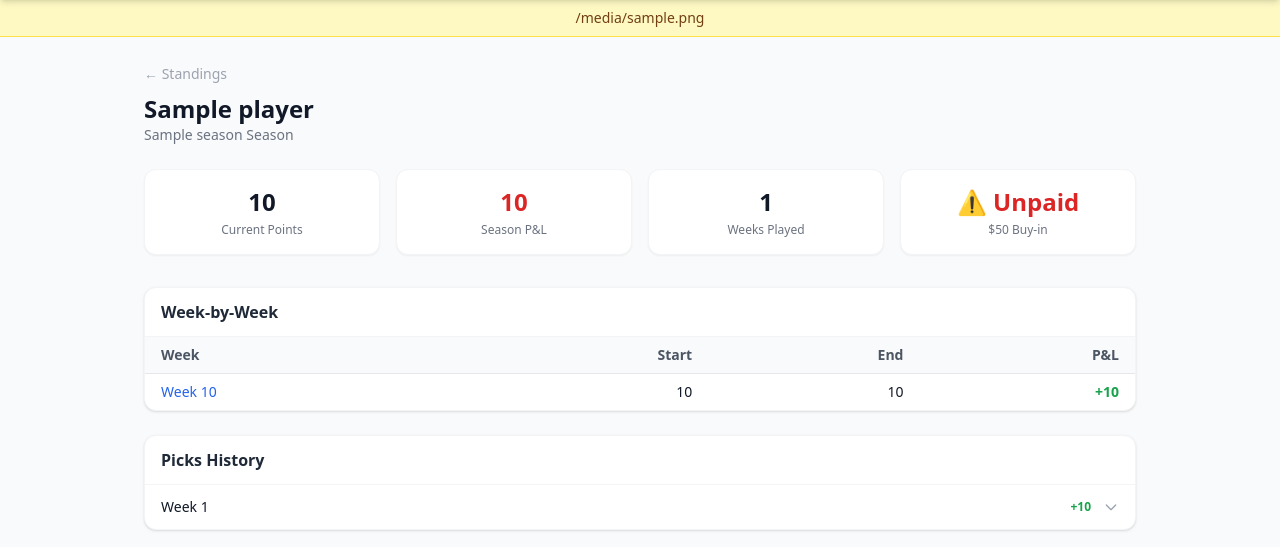
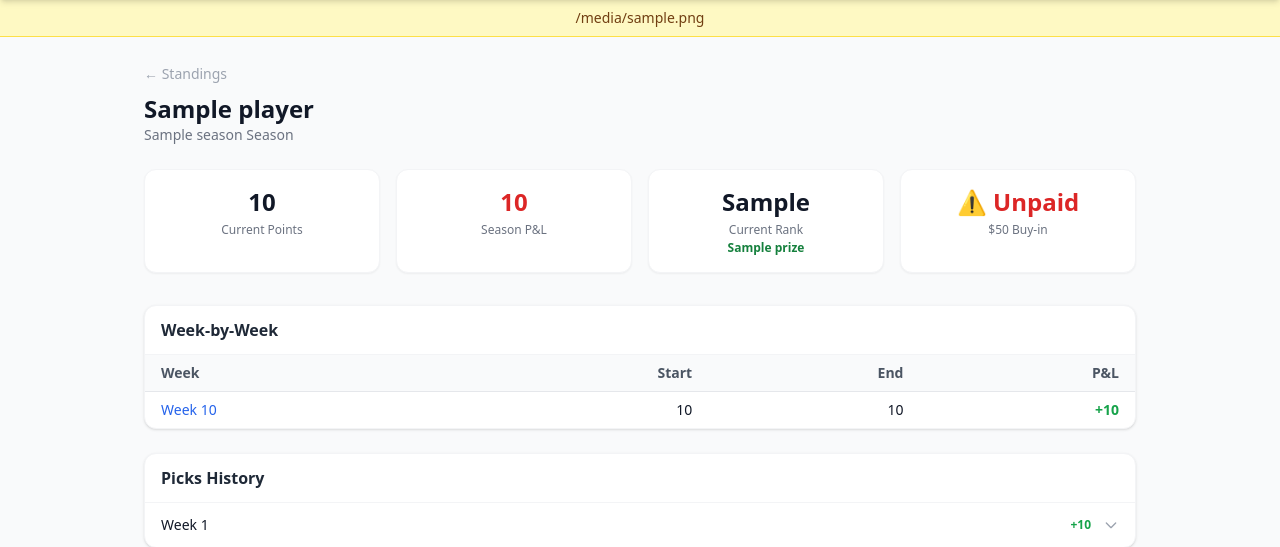
Before and after one commit to RyanG73/NFL_Picks_Pool, a FastAPI app: template api/templates/player_profile.html in a window 1280 px wide. Shown: the part 52-599 px from the top of the page. Run offline with FastAPI, Linux system fonts and the light colour scheme; the template is opened without the code that fills it: most values are stand-ins (such as "Sample title", 1, 10 or a date in 2020); some libraries are stand-ins or nearby versions.

Commit message:
feat: player profile rank card + admin week selector
- player_profile.html: replace "Weeks Played" card with "Current Rank"
  card showing rank_display (e.g. 'T2') and prize if in prize position
  — requires standings query in player_profile() route
- admin/dashboard.html + admin.py: week selector dropdown auto-submits
  on change, allowing admin to inspect any week (1-22) — defaults to
  current week; query param ?week=N overrides detection

NOT VISUALLY TESTED — check /player/<id> for rank card; /admin/?week=3 for selector

Co-Authored-By: Claude Sonnet 4.6 <noreply@anthropic.com>

```diff
--- a/api/routes/admin.py
+++ b/api/routes/admin.py
@@ -27,8 +27,9 @@ def _current_week() -> int:
 # ── Dashboard ──────────────────────────────────────────────────────────────
 
 @router.get("/", response_class=HTMLResponse)
-async def admin_home(request: Request, _=Depends(require_admin)):
-    week = _current_week()
+async def admin_home(request: Request, week: int | None = None, _=Depends(require_admin)):
+    if week is None:
+        week = _current_week()
     players = db.get_all_players(active_only=False)
     standings = db.get_standings(SEASON, week)
     games = db.get_games(SEASON, week)
--- a/api/templates/player_profile.html
+++ b/api/templates/player_profile.html
@@ -24,8 +24,13 @@
     <div class="text-xs text-gray-500 mt-1">Season P&L</div>
   </div>
   <div class="bg-white rounded-xl border border-gray-100 shadow-sm p-4 text-center">
-    <div class="text-2xl font-bold text-gray-900">{{ final_weeks | length }}</div>
-    <div class="text-xs text-gray-500 mt-1">Weeks Played</div>
+    <div class="text-2xl font-bold text-gray-900">
+      {% if my_standing %}{{ my_standing.rank_display | default(final_weeks | length) }}{% else %}—{% endif %}
+    </div>
+    <div class="text-xs text-gray-500 mt-1">Current Rank</div>
+    {% if my_standing and my_standing.prize %}
+    <div class="text-xs text-green-700 font-bold mt-0.5">{{ my_standing.prize }}</div>
+    {% endif %}
   </div>
   <div class="bg-white rounded-xl border border-gray-100 shadow-sm p-4 text-center">
     <div class="text-2xl font-bold {% if player.paid_buyin %}text-green-600{% else %}text-red-600{% endif %}">
```
Also changed, not shown: api/routes/public.py (+7 -0 lines), api/templates/admin/dashboard.html (+10 -1 lines).
